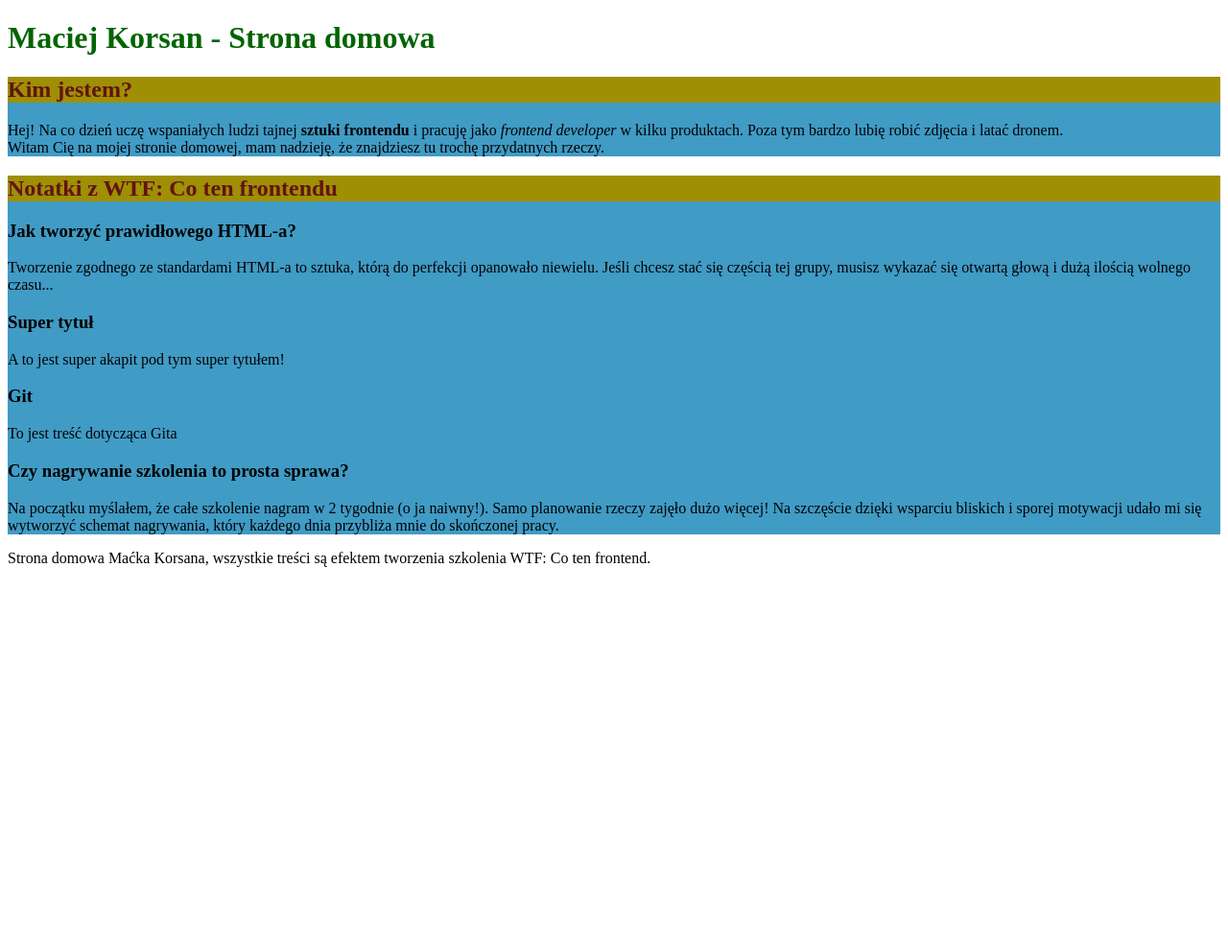
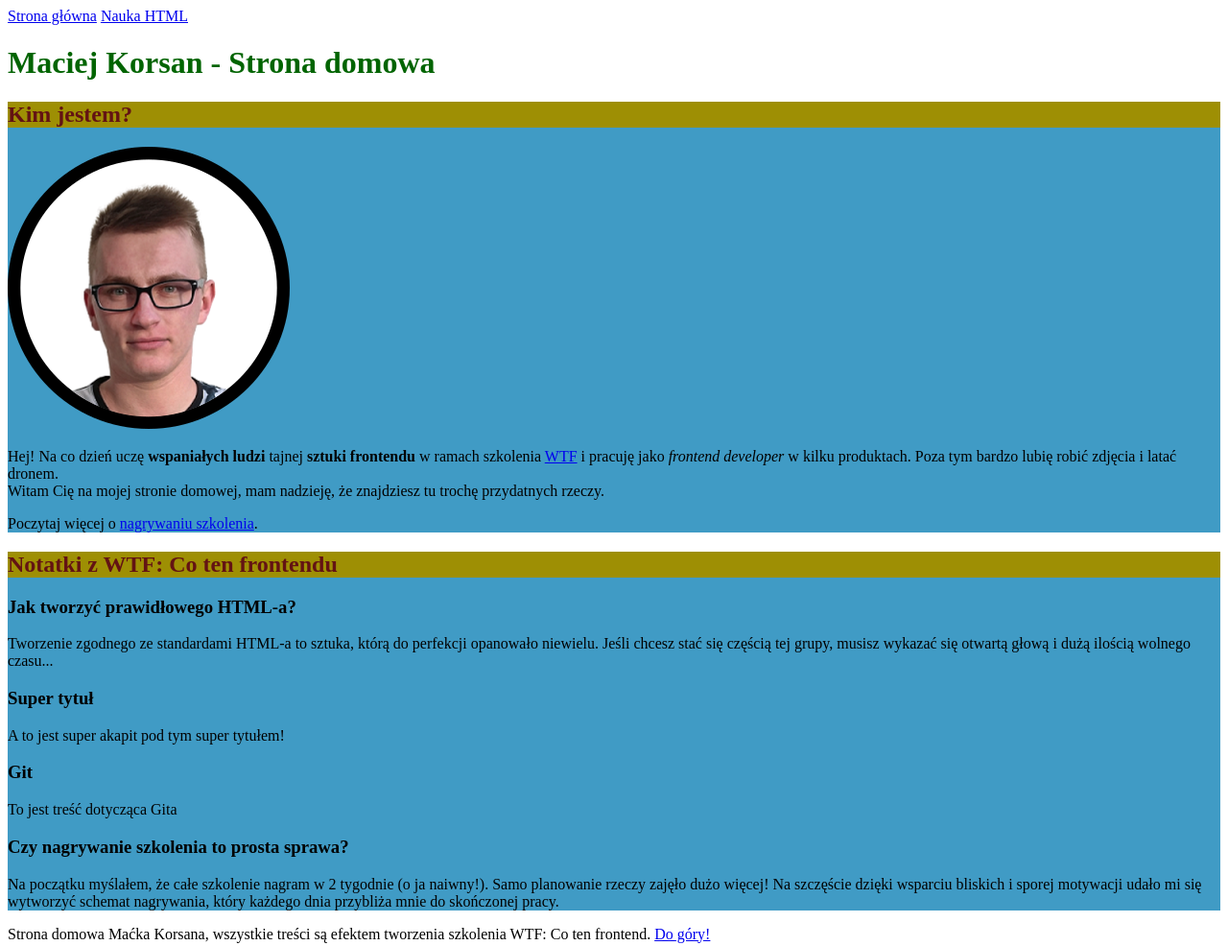
Before and after one commit to RicoPuerto/homepage, a plain HTML site: page index.html in a window 1280 px wide. Shown: the whole page at 96% size. Before the commit the page ends 800 px from the top, so only its background shows below. Drawn offline with Linux system fonts and the light colour scheme.

Commit message:
Learning html tags

```diff
--- a/index.html
+++ b/index.html
@@ -9,16 +9,29 @@
 </head>
 
 <body>
+  <header>
+    <nav>
+        <a href="index.html">Strona główna</a>
+        <a href="nauka-html.html">Nauka HTML</a>
+    </nav>
+</header>
+
   <main>
-    <header>
+    <header id="top">
       <h1>Maciej Korsan - Strona domowa</h1>
     </header>
     <section>
       <h2>Kim jestem?</h2>
+      <img src="foto1.png" alt="Zdjęcie Pjotera"/>
       <p>
-        Hej! Na co dzień uczę wspaniałych ludzi tajnej <strong>sztuki frontendu</strong> i pracuję jako <em>frontend developer</em> w
+        Hej! Na co dzień uczę <strong>wspaniałych ludzi</strong> tajnej <strong>sztuki frontendu</strong> w ramach
+        szkolenia <a href="https://cotenfrontend.pl" target="_blank">WTF</a> i pracuję jako <em>frontend developer</em> w
         kilku produktach. Poza tym bardzo lubię robić zdjęcia i latać dronem. <br> Witam Cię na mojej stronie
-        domowej, mam nadzieję, że znajdziesz tu trochę przydatnych rzeczy.</p>
+        domowej, mam nadzieję, że znajdziesz tu trochę przydatnych rzeczy.
+      </p>
+      <p>
+        Poczytaj więcej o <a href="#szkolenie">nagrywaniu szkolenia</a>.
+      </p>
     </section>
     <section>
       <h2>Notatki z WTF: Co ten frontendu</h2>
@@ -37,7 +50,7 @@
         <h3>Git</h3>
         <p>To jest treść dotycząca Gita</p>
         </article>
-      <article>
+      <article id="szkolenie">
         <h3>Czy nagrywanie szkolenia to prosta sprawa?</h3>
         <p>
           Na początku myślałem, że całe szkolenie nagram w 2 tygodnie (o ja naiwny!). Samo planowanie rzeczy
@@ -46,9 +59,12 @@
       </article>
     </section>
 
+  </main>
 
-    Strona domowa Maćka Korsana, wszystkie treści są efektem tworzenia szkolenia WTF: Co ten frontend.
-  </main>
+  <footer>
+    <p>Strona domowa Maćka Korsana, wszystkie treści są efektem tworzenia szkolenia WTF: Co ten frontend. <a href="#top">Do góry!</a></p>
+    </footer>
+
 </body>
 
 </html>
```
Also changed, not shown: nauka-html.html (added, +42 -0 lines), foto1.png (added).
